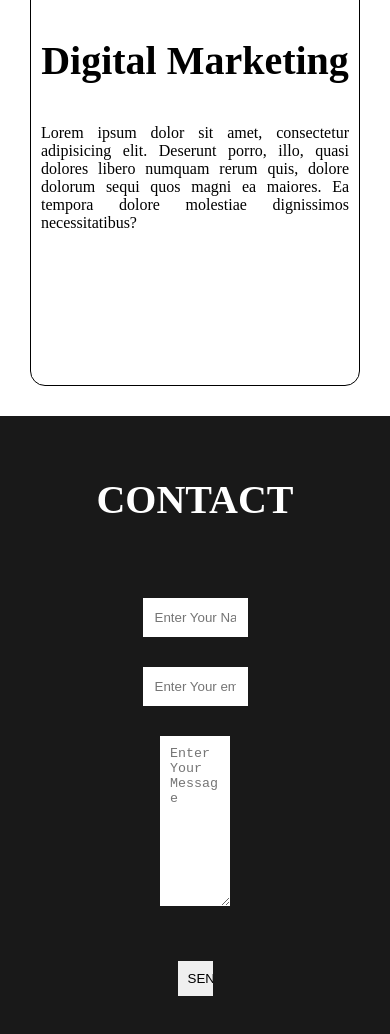
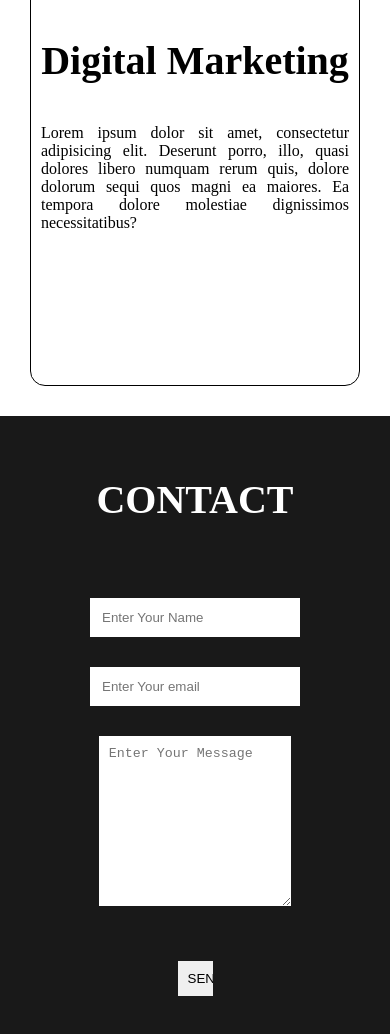
Before and after one commit to theguylex/portfolio-Alex, a plain HTML site: page index.html in a window 390 px wide. Shown: the part 4807-5841 px from the top of the page. Drawn offline with Linux system fonts and the light colour scheme.

Commit message:
more responsiveness for contact section

```diff
--- a/tablet.css
+++ b/tablet.css
@@ -22,3 +22,11 @@
     text-align: center;
     padding: 10px;
 }
+
+/* Contact*/
+.input{
+    width: 60%;
+}
+#msg{
+    width: 55%;
+}
```
